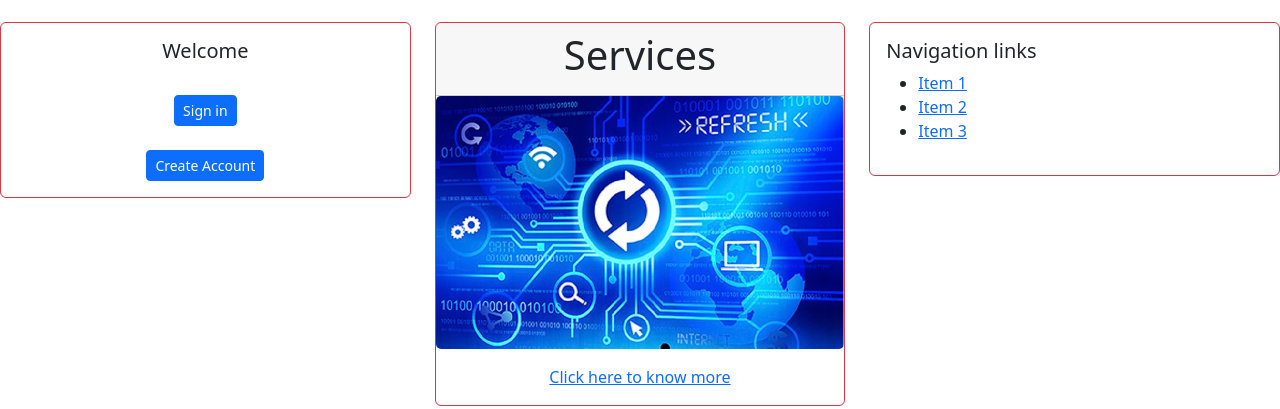
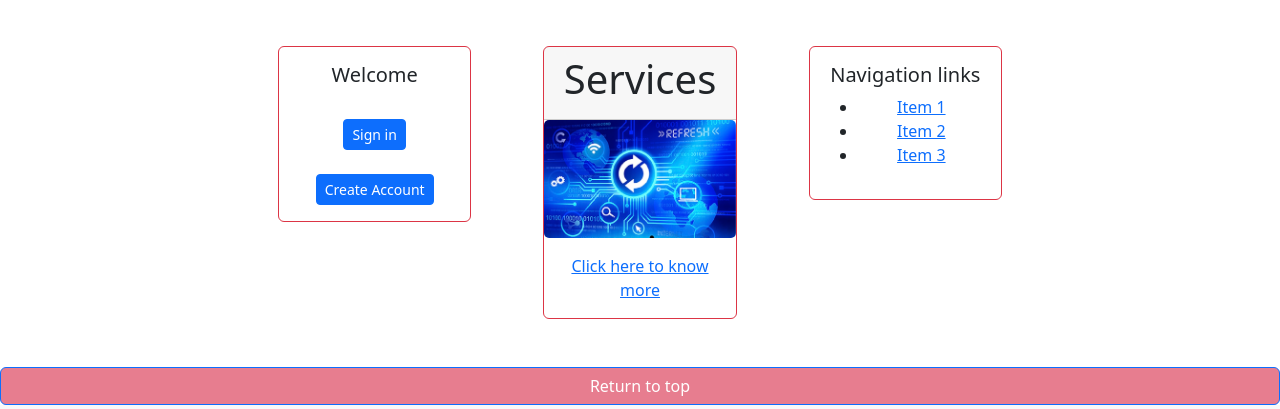
Before and after one commit to ank1111-dev/Website, a plain HTML site: page index.html in a window 1280 px wide. Shown: the part 551-960 px from the top of the page. Drawn offline with nearby package versions, Linux system fonts and the light colour scheme.

Commit message:
Changed the margin of card column

```diff
--- a/index.html
+++ b/index.html
@@ -60,8 +60,8 @@
       </div>
       <br>
       <!-- Login Window card -->
-      <div class="row">
-        <div class="col-8 col-md-4">
+      <div class="row justify-content-center">
+        <div class="col-8 col-md-2 m-4">
           <div class="card border-1 rounded border-danger">
             <div class="card-body text-center">
               <h5 class="card-title">Welcome</h5>
@@ -72,7 +72,7 @@
           </div>
         </div>
         <!-- Middle card with image -->
-        <div class="col-8 col-md-4">
+        <div class="col-8 col-md-2 m-4">
           <div class="card border-1 rounded border-danger">
             <div class="card-header">
               <h1 class="text-center">Services</h1>
@@ -85,9 +85,9 @@
           </div>
         </div>
         <!-- Navigation-Item card -->
-        <div class="col-8 col-md-4">
+        <div class="col-8 col-md-2 m-4">
           <div class="card border-1 rounded border-danger">
-            <div class="card-body text-align-center">
+            <div class="card-body text-center">
               <h5>Navigation links</h5>
               <ul>
                 <li><a href="#">Item 1</a></li>
```
